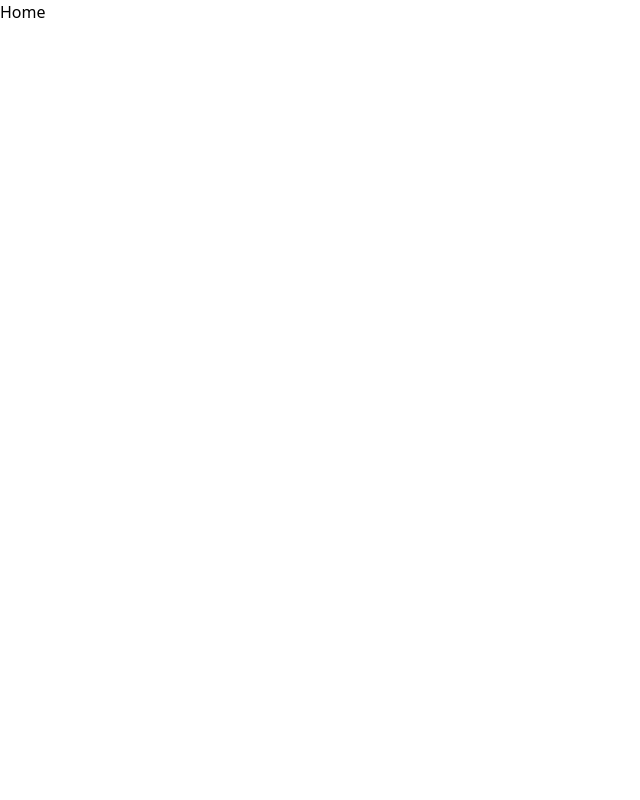
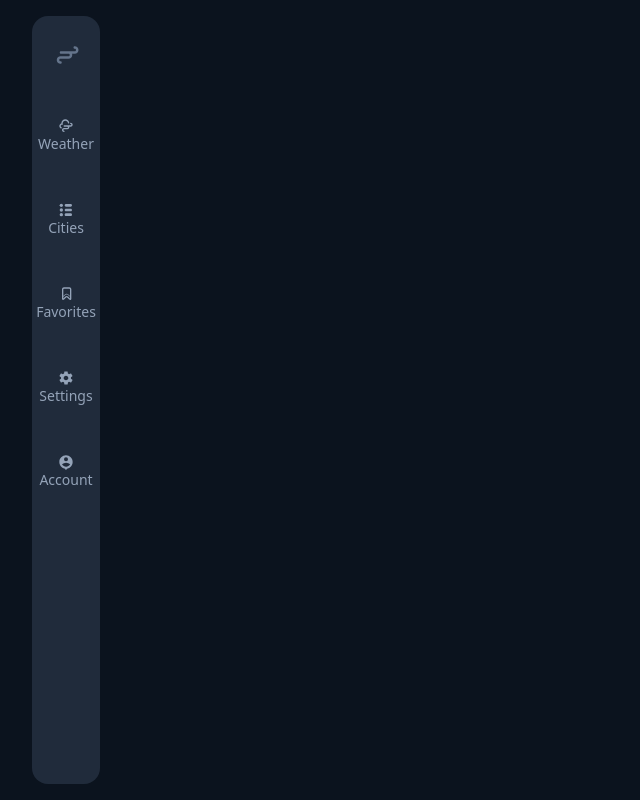
Before and after one commit to RajaIrfan031/Weatherer, a React (Create React App) app: page /home in a window 1280 px wide. Shown: the whole page, without its empty margins (0-640 px from the left). Built offline with nearby package versions, Linux system fonts and the light colour scheme.

Commit message:
sidebar menu

```diff
--- a/src/Pages/Home.jsx
+++ b/src/Pages/Home.jsx
@@ -1,11 +1,11 @@
 import React from "react";
-
+import Sidebar from "../components/Sidebar";
 
 const Home = ()=>{
     return(
         <>
-            <div>
-                <h1>Home</h1>
+            <div className="w-full h-screen bg-[#0B131E]">
+              <Sidebar />
             </div>
         </>
     )
--- a/src/Pages/LandingPage.jsx
+++ b/src/Pages/LandingPage.jsx
@@ -8,7 +8,7 @@ const Home = () =>{
   const [showForm, setShowForm] = useState(false);
 
   const handleShowForm =()=>{
-    setShowForm(!showForm);
+    setShowForm(true);
   }
 
     return(
--- /dev/null
+++ b/src/components/Sidebar.jsx
@@ -0,0 +1,39 @@
+import React from "react";
+import {TiWeatherWindyCloudy, TiThList, TiBookmark, TiWeatherWindy} from 'react-icons/ti';
+import {IoMdSettings} from 'react-icons/io';
+import {RiAccountPinCircleFill} from 'react-icons/ri';
+
+const Sidebar = () =>{
+    return(
+        <div className="sm:w-[10%] w-full md:h-[100%] p-8 pt-4 pb-4">
+            <div className="flex w-full h-full bg-[#202B3B] rounded-2xl min-w-[68px]">
+                <div className="flex sm:flex-col flex-row w-full">
+                    <TiWeatherWindy size={30} className="text-slate-500 self-center mt-6 mb-6 cursor-pointer"/>
+                    <ul className="flex flex-row sm:flex-col w-full justify-stretch text-slate-400">
+                        <li className="flex flex-col my-4 w-full cursor-pointer p-2 hover:text-slate-200">
+                            <TiWeatherWindyCloudy className="self-center"/>
+                            <p className="sm:text-sm text-xs self-center">Weather</p>
+                        </li>
+                        <li className="flex flex-col my-4 cursor-pointer p-2 w-full hover:text-slate-200">
+                            <TiThList className="self-center"/>
+                            <p className="sm:text-sm text-xs self-center">Cities</p>
+                        </li>
+                        <li className="flex flex-col my-4 cursor-pointer p-2 w-full  hover:text-slate-200">
+                            <TiBookmark  className="self-center"/>
+                            <p className="sm:text-sm text-xs self-center">Favorites</p>
+                        </li>
+                        <li className="flex flex-col my-4 cursor-pointer p-2 w-full  hover:text-slate-200">
+                            <IoMdSettings  className="self-center"/>
+                            <p className="sm:text-sm text-xs self-center">Settings</p>
+                        </li>
+                        <li className="flex flex-col cursor-pointer p-2 w-full my-4 hover:text-slate-200">
+                            <RiAccountPinCircleFill  className="self-center"/>
+                            <p className="sm:text-sm text-xs self-center">Account</p>
+                        </li>
+                    </ul>
+                </div>
+            </div>
+        </div>
+    )
+}
+export default Sidebar;
```
